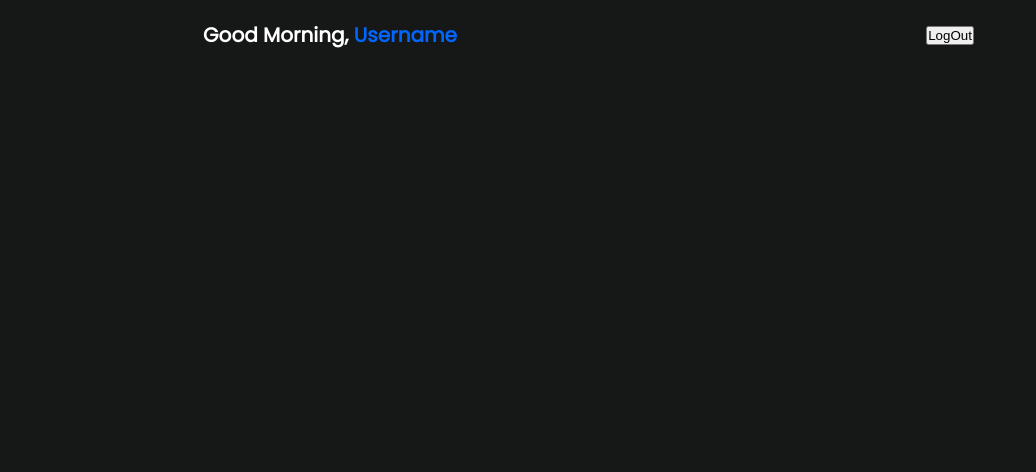
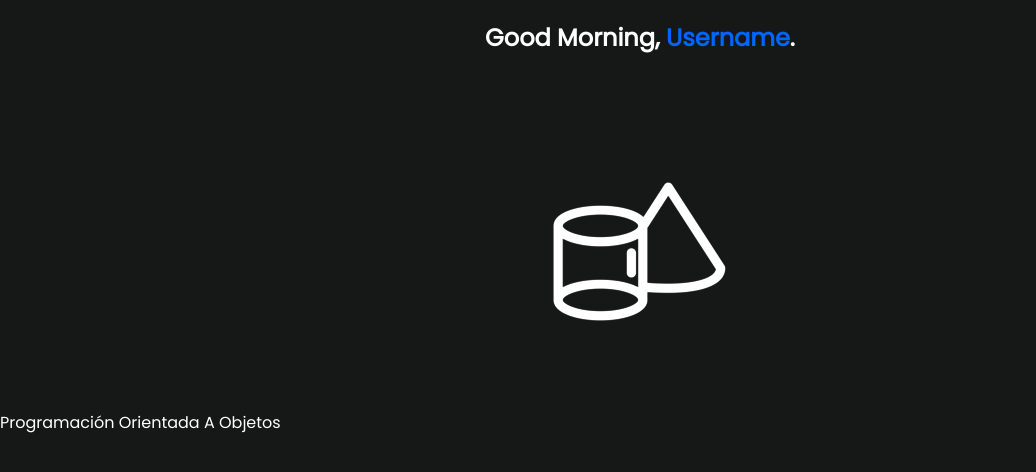
Before and after one commit to IanRestrepo/University-OOP, a website: page src/html/home.html in a window 1280 px wide. Shown: the whole page, without its empty margins (0-1036 px from the left). Drawn offline with Linux system fonts and the light colour scheme.

Commit message:
NewHome 12:18 D-20

```diff
--- a/src/css/home.css
+++ b/src/css/home.css
@@ -18,11 +18,10 @@ body {
 }
 
 header {
-    font-size: 10px;
+    font-size: 12px;
     display: grid;
     place-content: center;
     place-items: center;
-    grid-template-columns: 1fr 1fr;
     padding: 20px;
 }
 
@@ -30,6 +29,7 @@ header {
     color: var(--main-color);
 }
 
-button #logout-Button {
-
+#Principal_Title{
+    display: grid;
+    column-gap: 1fr 1fr;
 }
--- a/src/html/home.html
+++ b/src/html/home.html
@@ -8,8 +8,12 @@
 </head>
     <body>
         <header>
-            <h1 id="Header_Title">Good Morning, <span id="Header_Title-Username">Username</span></h1>
-            <button type="button" id="logout-Button">Log<span>Out</span></button>
+            <h1 id="Header_Title">Good Morning, <span id="Header_Title-Username">Username</span>.</h1>
         </header>
+
+    <section id="Principal_Part">Programación Orientada A Objetos
+        <img src="/src/media/programacion-orientada-a-objetos-removebg-preview.png" alt="">
+        <h1 id="Principal_Title"></h1>
+    </section>
     </body>
 </html>
```
